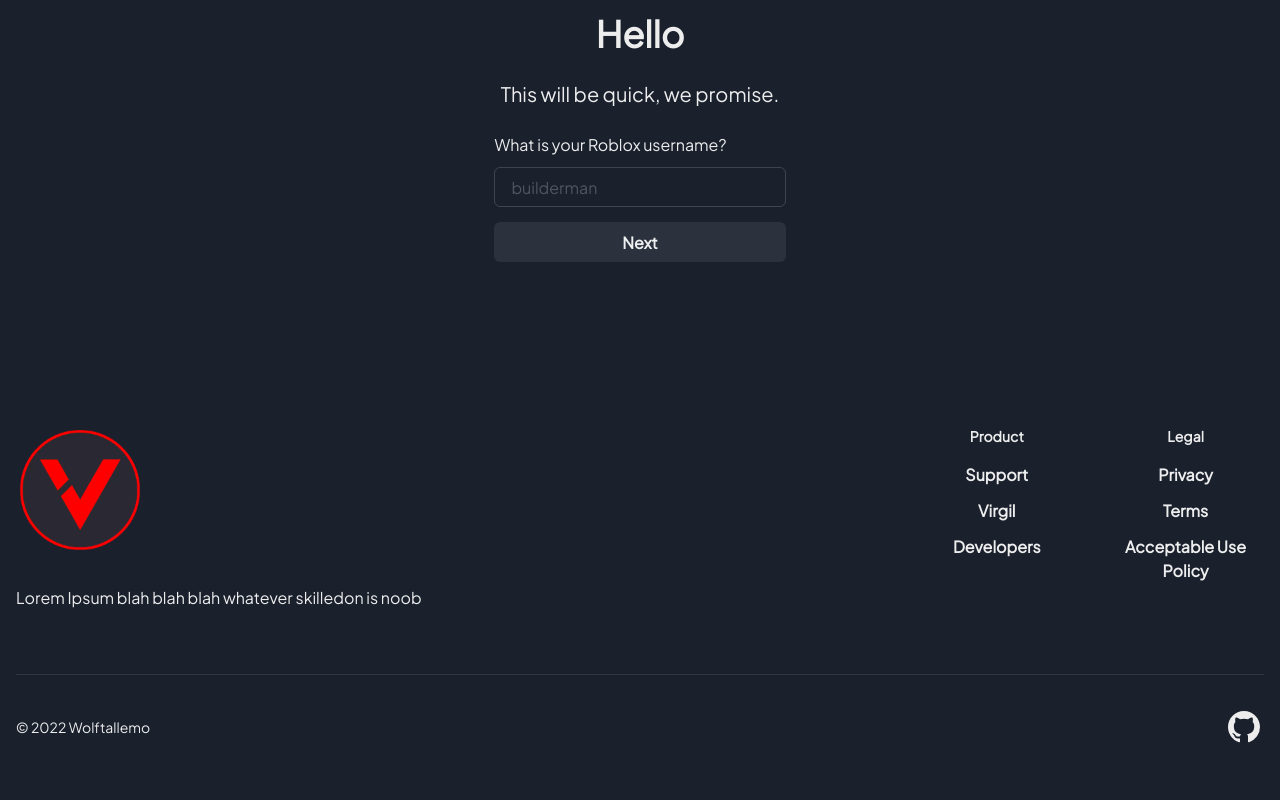
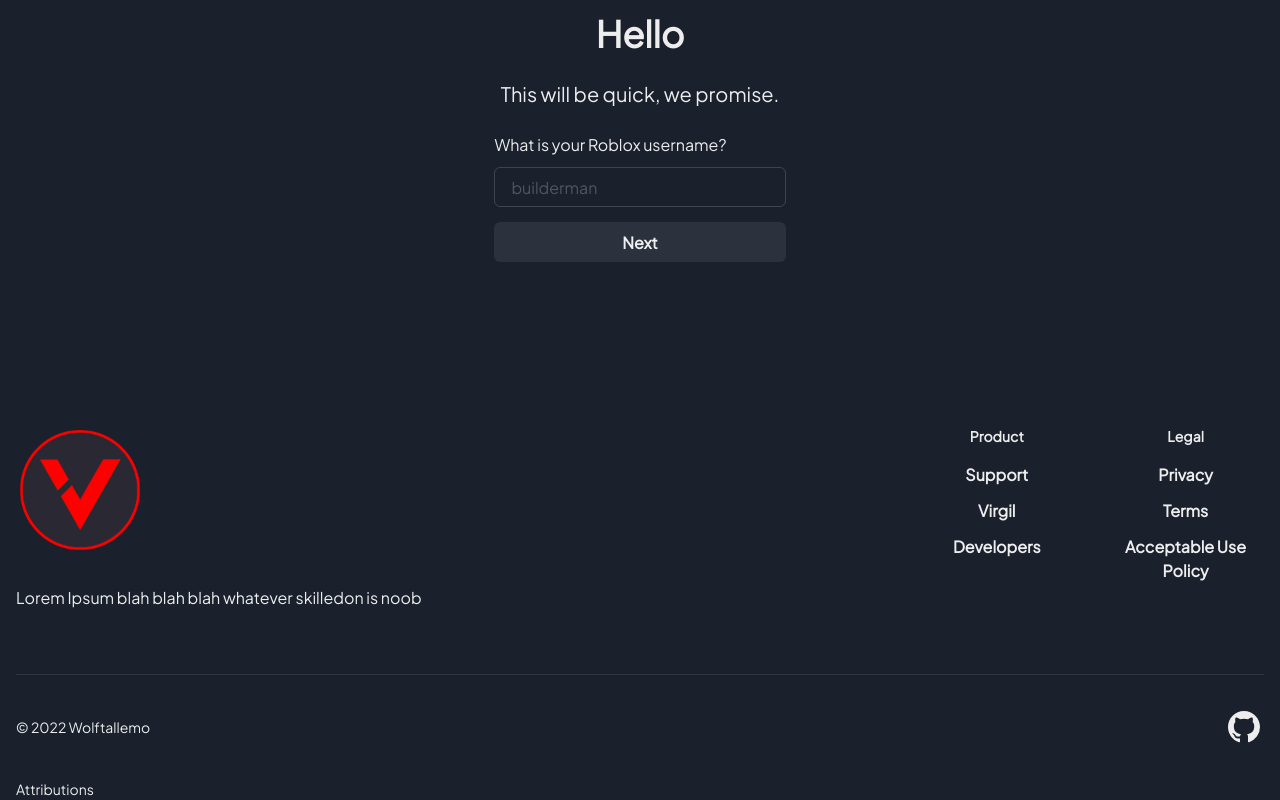
Before and after one commit to Regalijan/virgil-registry-website, a React (Create React App) app: page /verify in a window 1280 px wide. Shown: the part 164-964 px from the top of the page. Built offline with nearby package versions, Linux system fonts and the light colour scheme.

Commit message:
Add attributions link to footer

```diff
--- a/src/components/Footer.tsx
+++ b/src/components/Footer.tsx
@@ -69,7 +69,7 @@ export default function () {
       <Divider />
       <Stack
         pt="8"
-        pb="12"
+        pb="4"
         justify="space-between"
         direction={{ base: "column-reverse", md: "row" }}
         align="center"
@@ -96,6 +96,11 @@ export default function () {
           />
         </ButtonGroup>
       </Stack>
+      <Stack pt="4" direction={{ base: "column-reverse", md: "row" }} align="center">
+        <Link fontSize="sm" href="/attributions">
+          Attributions
+        </Link>
+      </Stack>
     </Container>
   );
 }
```
